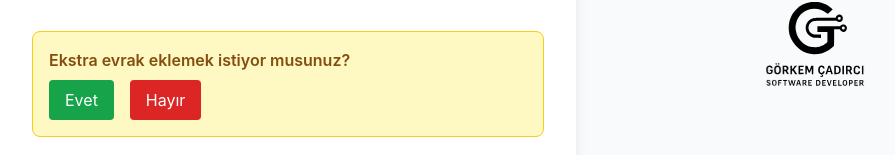
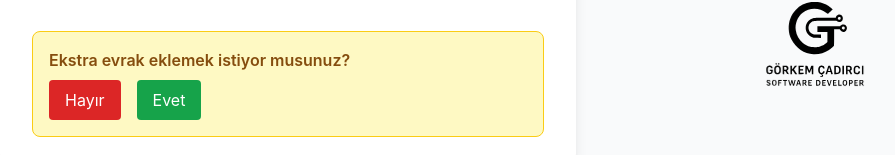
Before and after one commit to gorkemcdrc07/EvrakTakip, a React (Create React App) app in the folder client/: page /kargo-bilgisi-ekle in a window 1280 px wide. Both pictures are taken after typing "Sample", "Sample", "Sample", "Sample", "Sample", "Sample" into the empty fields and a click on the button "Kaydet". Shown: the part 907-1062 px from the top of the page, without its empty margins (352-1247 px from the left). Built offline with nearby package versions, Linux system fonts and the light colour scheme; no server answers; the database is empty.

Commit message:
💾 Kargo bilgisi formu eklendi ve .vs klasörü ignore edildi

```diff
--- a/client/src/KargoBilgisiEkle.js
+++ b/client/src/KargoBilgisiEkle.js
@@ -190,21 +190,22 @@ function KargoBilgisiEkle() {
                             <p className="mb-2 font-semibold">Ekstra evrak eklemek istiyor musunuz?</p>
                             <div className="flex gap-4">
                                 <button
+                                    type="submit"
+                                    className="bg-red-600 hover:bg-red-700 text-white px-4 py-2 rounded"
+                                >
+                                    Hayır
+                                </button>
+                                <button
                                     type="button"
                                     onClick={() => setEkstraEvrakEklendi(true)}
                                     className="bg-green-600 hover:bg-green-700 text-white px-4 py-2 rounded"
                                 >
                                     Evet
                                 </button>
-                                    <button
-                                        type="submit"
-                                        className="bg-red-600 hover:bg-red-700 text-white px-4 py-2 rounded"
-                                    >
-                                        Hayır
-                                    </button>
                             </div>
                         </div>
                     )}
+
 
                         {/* Ekstra Evrak Girişi */}
                         {ekstraEvrakEklendi && (
```
Lines whose indentation alone changed are shown as unchanged.
